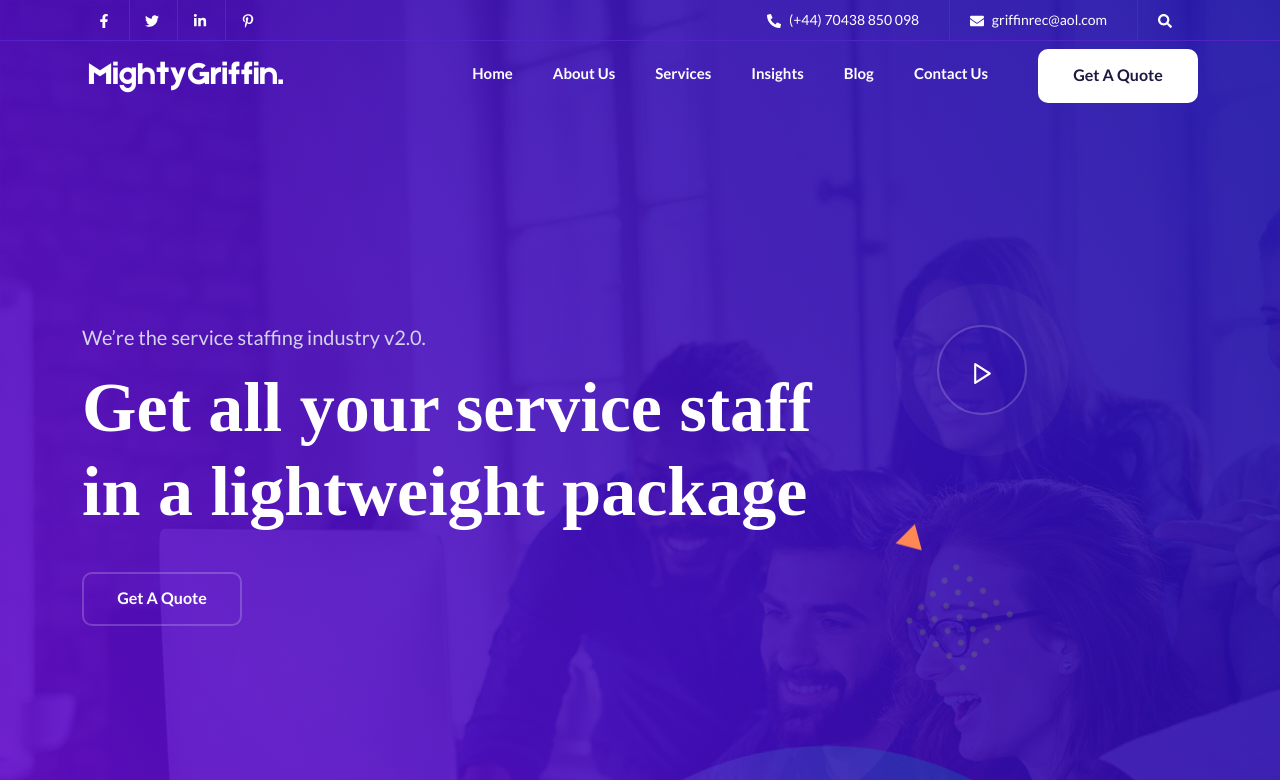
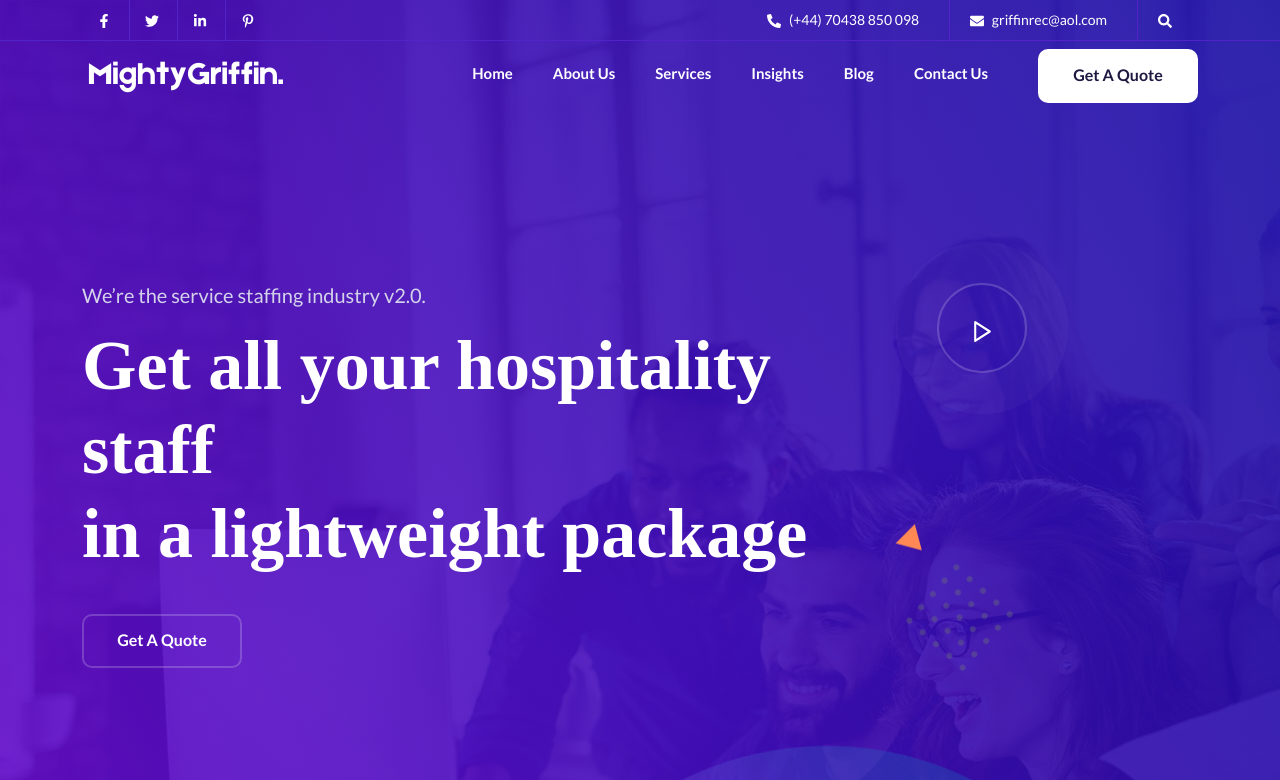
Before and after one commit to felixodette/zibber, a React (Create React App) app: page / in a window 1280 px wide. Shown: the top 780 px of the page. Built offline with nearby package versions, Linux system fonts and the light colour scheme; a web font is replaced by a local one.

Commit message:
Minor text changes

```diff
--- a/src/components/CommonCtaArea/CommonCtaArea.js
+++ b/src/components/CommonCtaArea/CommonCtaArea.js
@@ -11,7 +11,7 @@ const CommonCtaArea = () => {
                   <div className="col-xl-10 offset-xl-1">
                      <div className="cta__content text-center">
                         <span >We’re hiring.</span>
-                        <h1 >Do you want to pursue a career in the service industry? Contact us</h1>
+                        <h1 >Do you want to pursue a career in the hospitality industry?</h1>
                         <div className="cta__btn">
                            <Link to="/contact" className="z-btn z-btn-white mb-30">Contact Us</Link>
                            <Link to="/contact" className="z-btn z-btn-transparent mb-30">Work with us</Link>
--- a/src/pages/Home/HomeHeroArea/HomeHeroSlider.js
+++ b/src/pages/Home/HomeHeroArea/HomeHeroSlider.js
@@ -51,7 +51,7 @@ const HomeHeroArea = () => {
                               <div className="col-xl-9 col-lg-9 col-md-10 col-sm-10">
                                  <div className="slider__content">
                                     <span>We’re the service staffing industry v2.0.</span>
-                                    <h1>Get all your service staff <br /> in a lightweight package</h1>
+                                    <h1>Get all your hospitality staff <br /> in a lightweight package</h1>
                                     <div className="slider__btn">
                                        <Link to="/contact" className="z-btn z-btn-transparent">Get a quote</Link>
                                     </div>
--- a/src/pages/Home/HomeServices/HomeServices.js
+++ b/src/pages/Home/HomeServices/HomeServices.js
@@ -10,7 +10,7 @@ const HomeServices = () => {
                   <div className="col-xl-8 offset-xl-2 col-lg-10 offset-lg-1">
                      <div className="section__title section__title-3 text-center mb-90 wow fadeInUp" data-wow-delay=".2s">
                         <span>Our Services</span>
-                        <h2>We provide awesome service with exceptional staff.</h2>
+                        <h2>We provide great service with exceptional hospitality staff.</h2>
                      </div>
                   </div>
                </div>
```
